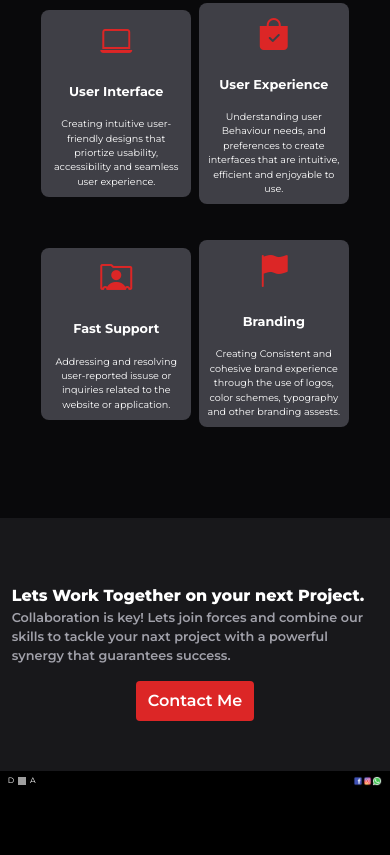
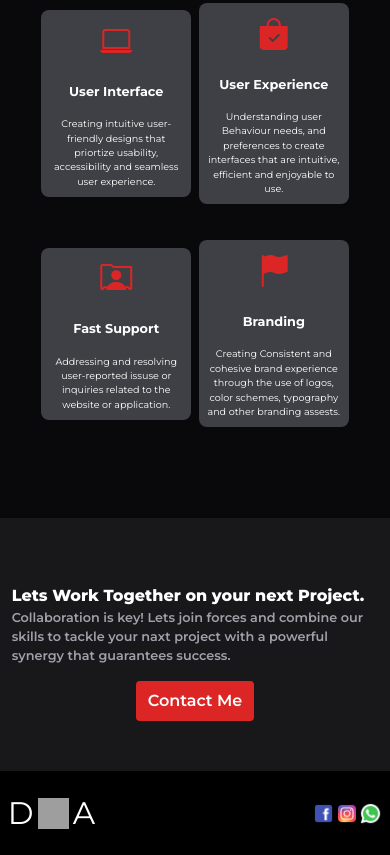
Before and after one commit to Danyal072/developer, a website: page index.html in a window 390 px wide. Shown: the part 2166-3021 px from the top of the page. Before the commit the page ends 2957 px from the top, so only its background shows below. Drawn offline with nearby package versions, Linux system fonts and the light colour scheme; grey boxes are pictures that could not be loaded; a web font is replaced by a local one.

Commit message:
Fifth commit 5

```diff
--- a/index.html
+++ b/index.html
@@ -153,13 +153,13 @@
     </div>
 
     <div id="footer" class="flex items-center justify-between relative w-full px-[2vw] py-[1vw]">
-        <div id="logo_sec"> <div id="logo" class="flex items-center justify-center gap-1 before:content-[attr(before)] before:text-white before:text-[2vw] after:text-[2vw] after:text-white after:content-[attr(after)] after:text-white]" before="D" after="A">
-            <img  class="w-[2vw] h-[2vw]" src="https://img.icons8.com/ios-filled/50/ffffff/source-code.png" alt="source-code"/></div>
+        <div id="logo_sec"> <div id="logo" class="flex items-center justify-center gap-1 before:content-[attr(before)] before:text-white before:text-[2vw] max-sm:before:text-[8vw] after:text-[2vw] after:text-white after:content-[attr(after)] after:text-white] max-sm:after:text-[8vw]" before="D" after="A">
+            <img  class="w-[2vw] h-[2vw] max-sm:w-[8vw] max-sm:h-[8vw]" src="https://img.icons8.com/ios-filled/50/ffffff/source-code.png" alt="source-code"/></div>
              </div>
         <div id="socialico" class="flex">
-            <img src="img/ico/fb.png" class="w-[2.5vw] h-[2.5vw]" alt="">
-            <img src="img/ico/ig.png" class="w-[2.5vw] h-[2.5vw]" alt="">
-            <img src="img/ico/wa.png" class="w-[2.5vw] h-[2.5vw]" alt="">
+            <img src="img/ico/fb.png" class="w-[2.5vw] h-[2.5vw] max-sm:w-[6vw] max-sm:h-[6vw] " alt="">
+            <img src="img/ico/ig.png" class="w-[2.5vw] h-[2.5vw] max-sm:w-[6vw] max-sm:h-[6vw] " alt="">
+            <img src="img/ico/wa.png" class="w-[2.5vw] h-[2.5vw] max-sm:w-[6vw] max-sm:h-[6vw] " alt="">
         </div>
     </div>
 
--- a/src/style.css
+++ b/src/style.css
@@ -9,17 +9,17 @@
     z-index: 50;
     background: linear-gradient(110deg, rgb(205, 7, 7) 10px, black);
 }
-#back1{
-    position: relative;
-    height: 23.2vw;
-    width: 30vw;
-    z-index: 50;
-    background: linear-gradient(110deg, rgb(205, 7, 7) 10px, black);
-}
 #back > img{
     rotate: -.5deg;
 }
-@media (max-width: 600px){
+@media screen and  (max-width: 600px){
+    #back1{
+        position: relative;
+        height: 23.2vw;
+        width: 30vw;
+        z-index: 50;
+        background: linear-gradient(110deg, rgb(205, 7, 7) 10px, black);
+    }
     #back{
         height: 80vw;
         width: 100vw;
@@ -144,6 +144,14 @@
         font-size: .8rem;
     }
 
+    #footer{
+        width: 100%;
+        height: 10vh;
+    }
+    #footer > #logo_sec > #logo{
+
+    }
+
 }
 
 .nav-ul{
```
Also changed, not shown: src/output.css.
